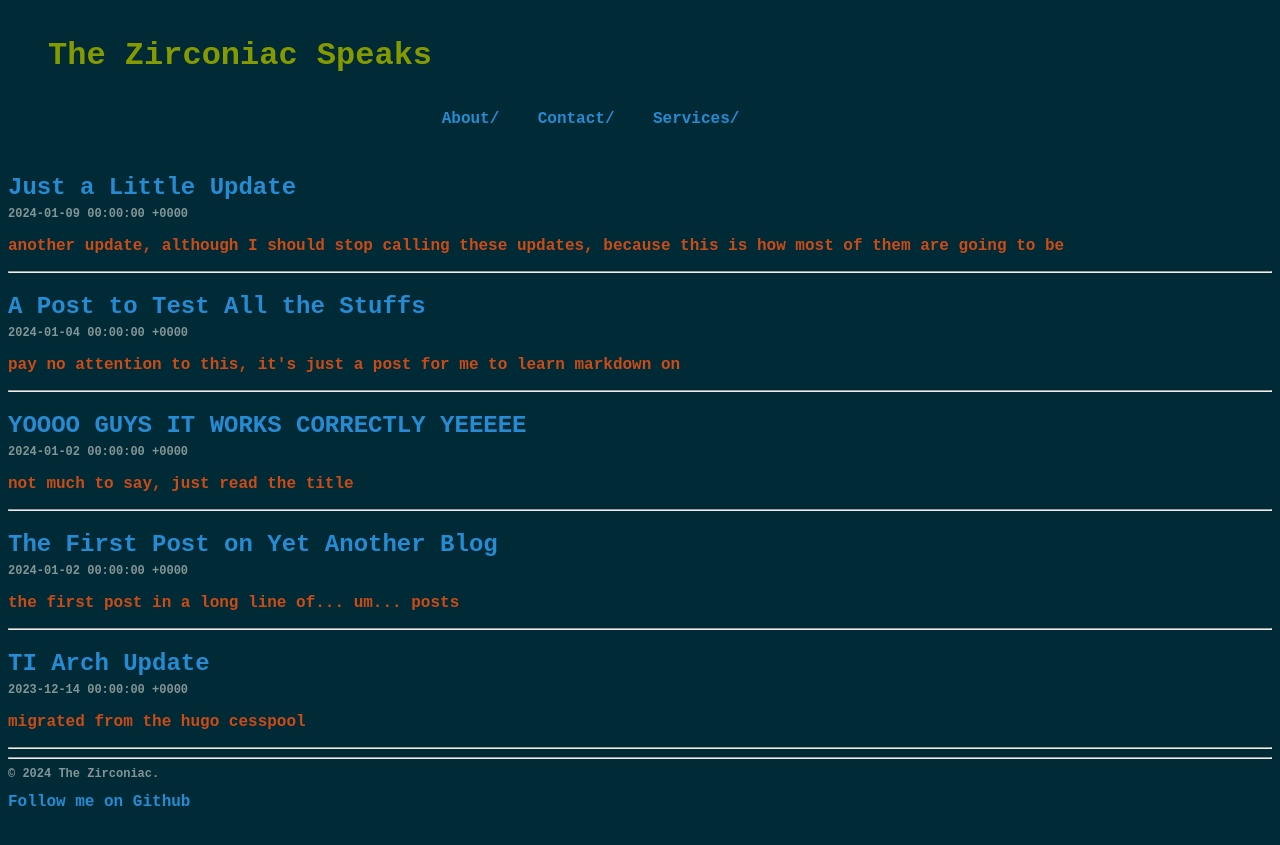
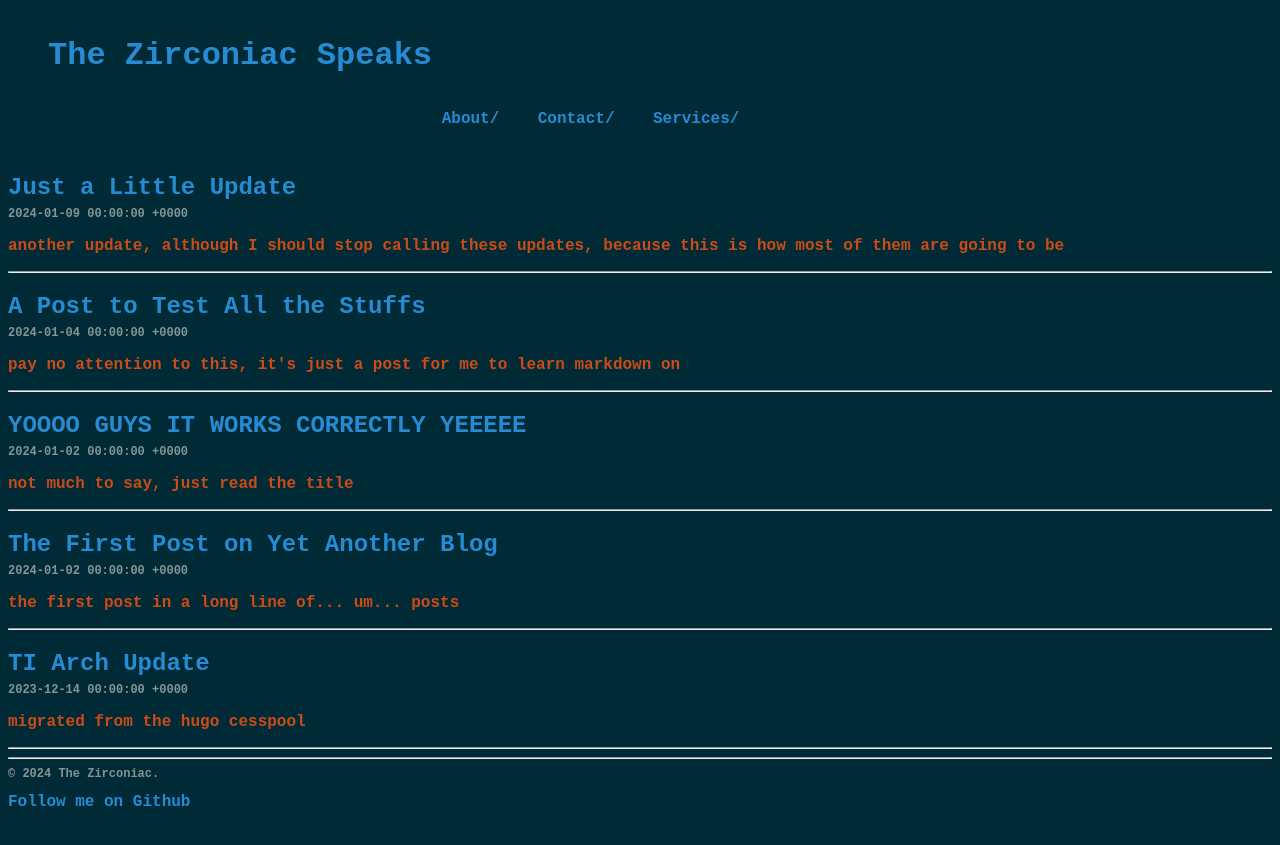
Before and after one commit to ZirconiaCubed3v2/ZirconiaCubed3v2.github.io, a Jekyll site: the page built from index.html, in a window 1280 px wide. Shown: the top 845 px of the page. Built offline with Jekyll 4.4.1, drawn with Linux system fonts in a browser that asks for light colours; some web fonts are replaced; the list of posts is cut into pages by our own code.

Commit message:
trying out some navbar stuff

```diff
--- a/_layouts/default.html
+++ b/_layouts/default.html
@@ -12,10 +12,10 @@
     <link href="https://fonts.googleapis.com/css2?family=Zeyada&display=swap" rel="stylesheet">
 
     <ul class="navbar" style="list-style:none;">
-      <li style="display:inline-block;"><h1 id="sitetitle">{{ site.name }}<h1>&nbsp;&nbsp;</li>
-      <li style="display:inline-block;"><a href="/about.html">About/</a> &nbsp;&nbsp;</li>
-      <li style="display:inline-block;"><a href="/contact.html">Contact/</a> &nbsp;&nbsp;</li>
-      <li style="display:inline-block;"><a href="/services.html">Services/</a> &nbsp;&nbsp;</li>
+      <li style="display:inline-block;"><h1 id="sitetitle"><a href="/">{{ site.name }}</a><h1>&nbsp;&nbsp;</li>
+      <li style="display:inline-block;"><a href="/info/about.html">About/</a> &nbsp;&nbsp;</li>
+      <li style="display:inline-block;"><a href="/info/contact.html">Contact/</a> &nbsp;&nbsp;</li>
+      <li style="display:inline-block;"><a href="/info/services.html">Services/</a> &nbsp;&nbsp;</li>
     </ul>
   </head>
 
```
